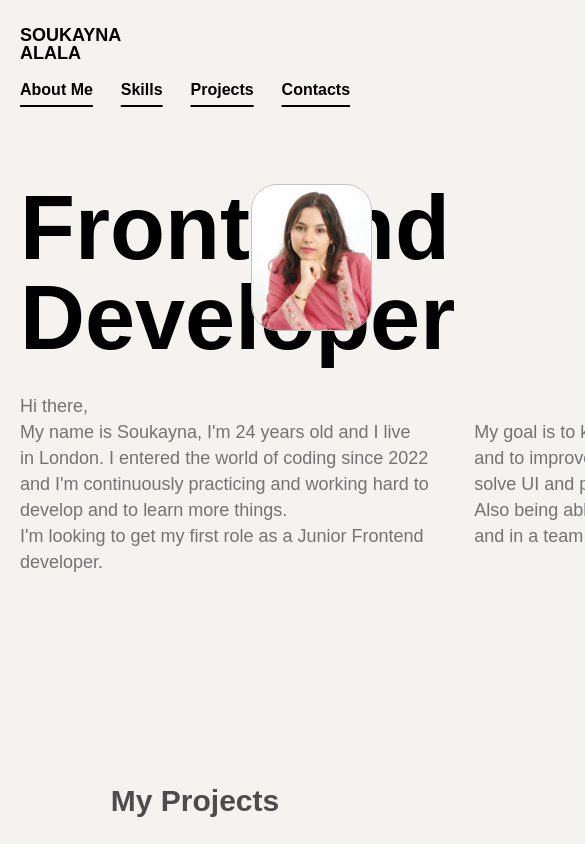
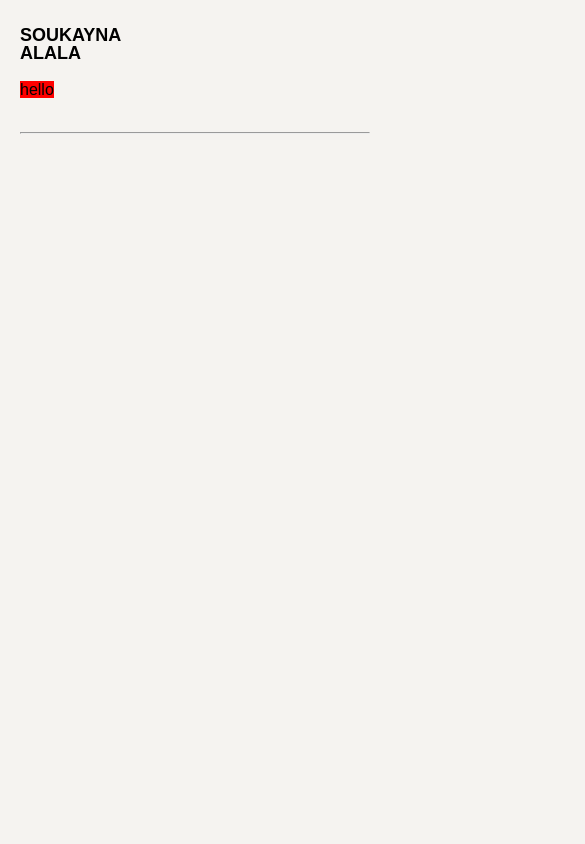
Before and after one commit to soukayna-alala/alala-portfolio, a React (Vite) app: page / in a window 390 px wide. Shown: the top 844 px of the page, 585 px wide, since content can reach past the window. Built offline with nearby package versions, Linux system fonts and the light colour scheme.

Commit message:
created MobileNav component

```diff
--- a/src/App.tsx
+++ b/src/App.tsx
@@ -8,11 +8,11 @@ function App() {
   return (
     <>
       <Header />
-      <AboutMe />
-      {/*<hr />*/}
+      {/*<AboutMe />*/}
+      <hr />
       {/*<Skills />*/}
       {/*<hr />*/}
-      <Projects />
+      {/*<Projects />*/}
       {/*<hr />*/}
       {/*<Footer />*/}
     </>
--- a/src/components/AboutMe/AboutMe.module.css
+++ b/src/components/AboutMe/AboutMe.module.css
@@ -1,39 +1,51 @@
-.aboutMeImage {
-  width: 100%;
-  align-items: center;
-  margin: 60px auto;
-  border-radius: 26px;
-  border: 1px solid #c5c3c3;
-}
-
 .container {
   display: grid;
-  grid-template-columns: 66% 34%;
+  grid-template-columns: auto;
   background-color: #f5f3f0;
-}
+  gap: 20px;
+  margin-bottom: 20px;
 
-.paragraphContainer {
-  margin: 60px 0;
-  align-items: center;
-  display: grid;
-  grid-template-columns: auto;
-  grid-template-rows: 30% 70%;
+  @media (min-width: 1024px) {
+    grid-template-columns: auto auto;
+  }
 }
 
 .h1 {
-  padding: 30px 0;
-  font-size: 90px;
+  padding: 0;
+  font-size: 32px;
   font-weight: 550;
-  margin-top: 40px;
   display: block;
   height: fit-content;
+
+  @media (min-width: 320px) {
+    margin: 20px 0;
+  }
+
+  @media (min-width: 768px) {
+    font-size: 50px;
+  }
+
+  @media (min-width: 1024px) {
+    font-size: 70px;
+  }
 }
 
 .paragraph {
-  line-height: 26px;
   font-size: 18px;
   color: #737373;
-  display: grid;
-  grid-template-columns: auto auto;
-  width: 830px;
+  margin-bottom: 20px;
 }
+
+.aboutMeImage {
+  display: block;
+  align-items: center;
+  align-content: center;
+  margin: auto;
+  border-radius: 26px;
+  border: 1px solid #c5c3c3;
+  max-width: 80%;
+
+  @media (min-width: 1024px) {
+    max-width: 250px;
+  }
+}
--- a/src/components/AboutMe/AboutMe.tsx
+++ b/src/components/AboutMe/AboutMe.tsx
@@ -2,55 +2,42 @@ import { Typewriter } from "react-simple-typewriter";
 import styles from "./AboutMe.module.css";
 
 export function AboutMe() {
-  const {
-    h1,
-    paragraphContainer,
-    imageContainer,
-    paragraph,
-    container,
-    aboutMeImage,
-  } = styles;
+  const { h1, paragraph, container, aboutMeImage } = styles;
 
   return (
-    <div className={container} id="aboutMe">
-      <div className={paragraphContainer}>
-        <div className={h1}>
+    <>
+      <div className={container}>
+        <div>
+          <h1 className={h1}>
             <Typewriter
               words={["Front-End Developer"]}
               loop={1}
               typeSpeed={120}
               delaySpeed={1200}
             />
-        </div>
-        <div className={paragraph}>
-          <p>
-            Hi there,
-            <br /> My name is Soukayna, I'm 24 years old and I live <br />
-            in London. I entered the world of coding since 2022 <br />
-            and I'm continuously practicing and working hard to develop and to{" "}
-            learn more things.
-            <br />
-            I'm looking to get my first role as a Junior Frontend developer.
+          </h1>
+          <p className={paragraph}>
+            Hi there, my name is Soukayna, I'm 24 years old and I live in
+            London.
           </p>
-          <p>
-            <br />
-            My goal is to keep learning new things, <br />
-            and to improve my skills everyday, analyse and <br />
-            solve UI and programing issues. <br />
-            Also being able to work independently
-            <br />
-            and in a team.
+
+          <p className={paragraph}>
+            I entered the world of coding since 2022 and I'm continuously
+            practicing and working hard to develop and to learn more things. I'm
+            looking to get my first role as a Junior Frontend developer.
+          </p>
+          <p className={paragraph}>
+            My goal is to keep learning new things, and to improve my skills
+            everyday, analyse and solve UI and programing issues. Also being
+            able to work independently and in a team.
           </p>
         </div>
-      </div>
-
-      <div className={imageContainer}>
         <img
           className={aboutMeImage}
           src="myPicture.jpg"
           alt="Soukayna Alala's image "
         />
       </div>
-    </div>
+    </>
   );
 }
--- a/src/components/Header/Header.module.css
+++ b/src/components/Header/Header.module.css
@@ -15,16 +15,13 @@
   font-weight: bold;
   text-decoration: underline 2px #000;
   text-underline-offset: 10px;
-  display: grid;
   grid-template-columns: auto;
+  display: none;
+  background: blueviolet;
 
-  @media (min-width: 320px) {
+  @media (min-width: 600px) {
     display: grid;
     grid-template-columns: auto auto auto auto;
-    gap: 8px;
-  }
-
-  @media (min-width: 768px) {
     gap: 74px;
   }
 }
--- a/src/components/Header/Header.tsx
+++ b/src/components/Header/Header.tsx
@@ -1,5 +1,6 @@
 import styles from "./Header.module.css";
 import { Link } from "react-scroll";
+import { MobileNav } from "./MobileNav/MobileNav.tsx";
 
 export function Header() {
   const { link, name, container, mainContainer } = styles;
@@ -53,6 +54,7 @@ export function Header() {
           Contacts
         </Link>
       </nav>
+      <MobileNav />
     </header>
   );
 }
--- /dev/null
+++ b/src/components/Header/MobileNav/MobileNav.module.css
@@ -0,0 +1,7 @@
+.mobileNav {
+  background-color: red;
+
+  @media (min-width: 600px) {
+    display: none;
+  }
+}
--- /dev/null
+++ b/src/components/Header/MobileNav/MobileNav.tsx
@@ -0,0 +1,11 @@
+import styles from "./MobileNav.module.css";
+
+export function MobileNav() {
+  const { mobileNav } = styles;
+
+  return (
+    <nav>
+      <span className={mobileNav}>hello</span>
+    </nav>
+  );
+}
```
Lines whose indentation alone changed are shown as unchanged.
